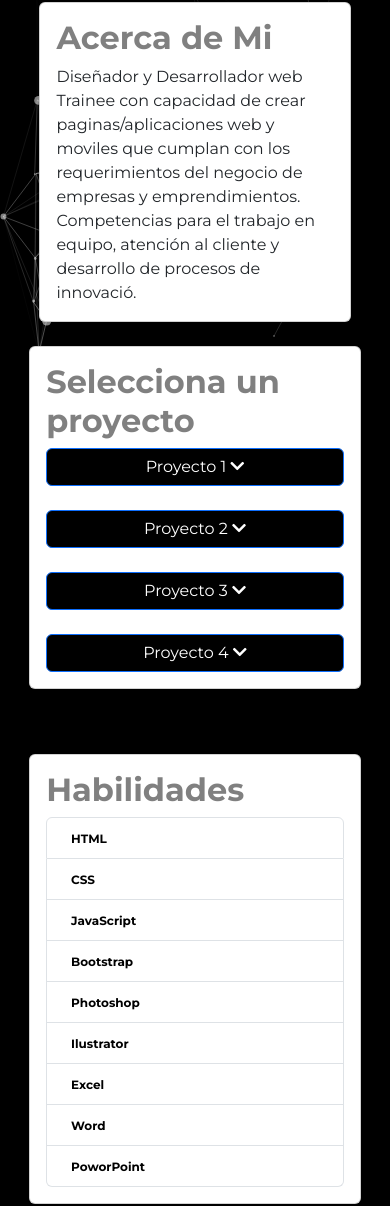
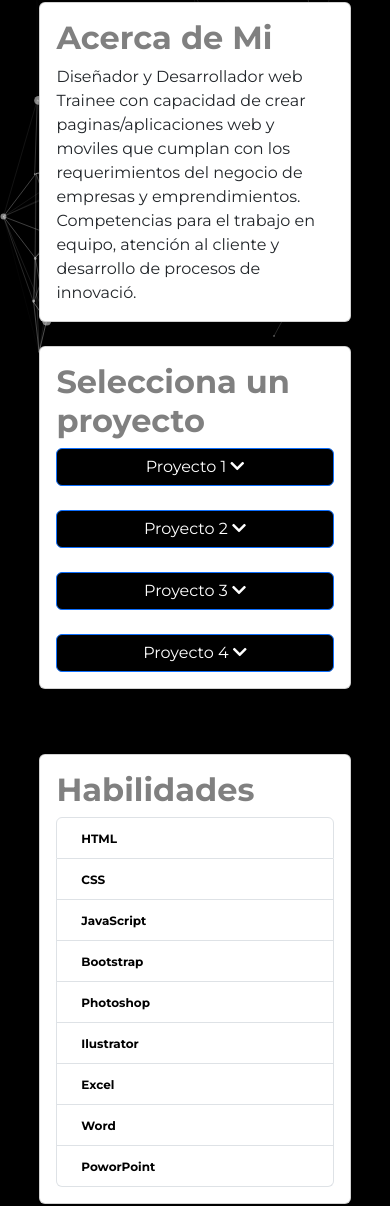
Before and after one commit to LeoRie99/Portfolio, a plain HTML site: page index.html in a window 390 px wide. Shown: the part 490-1696 px from the top of the page. Drawn offline with nearby package versions, Linux system fonts and the light colour scheme; a web font is replaced by a local one.

Commit message:
Update style.css

```diff
--- a/css/styles.css/style.css
+++ b/css/styles.css/style.css
@@ -121,6 +121,6 @@ footer {
 
 @media screen and ( max-width: 572px ){
 .row{
-  width: auto;
+  margin:0;
 }
 }
```
